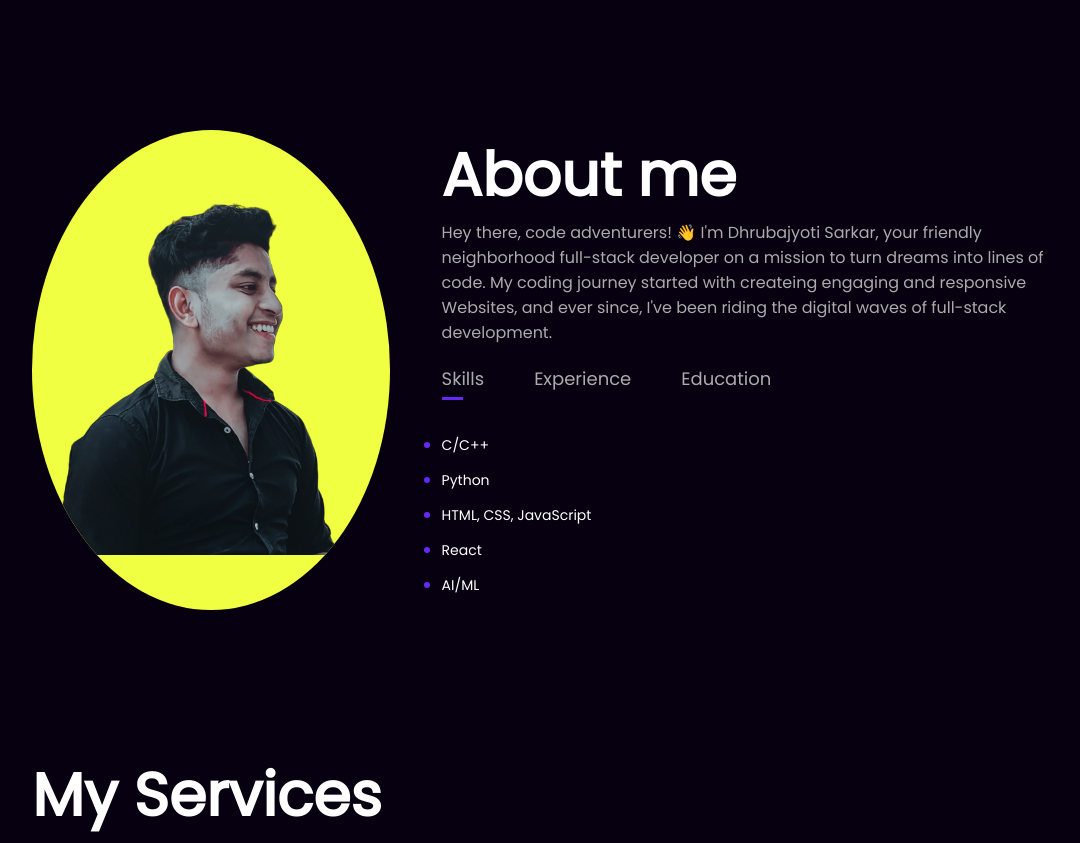
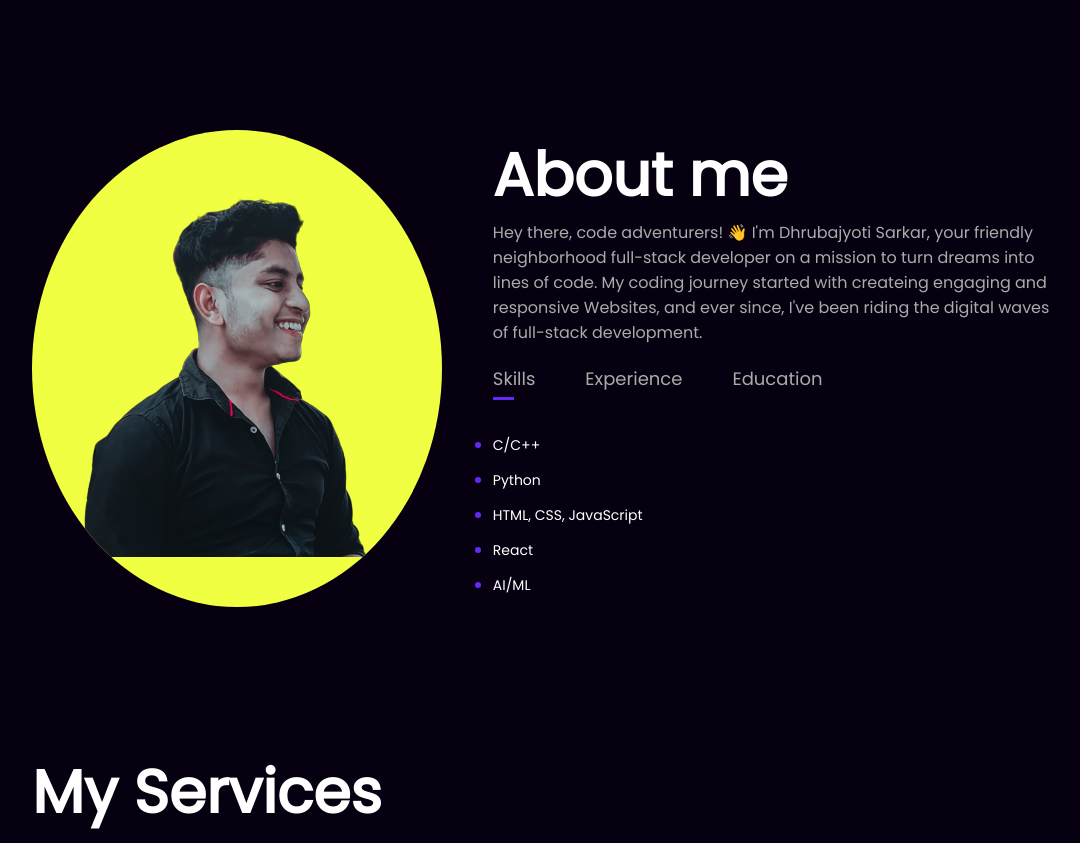
Before and after one commit to dhruba99/personal-portfolio, a plain HTML site: page index.html in a window 1280 px wide. Shown: the part 880-1723 px from the top of the page, without its empty margins (96-1176 px from the left). Drawn offline with nearby package versions, Linux system fonts and the light colour scheme.

Commit message:
change style.css

```diff
--- a/style.css
+++ b/style.css
@@ -17,10 +17,7 @@
     --white-color: #fdfdfd;
     --shadow-color: rgba(255, 255, 255, 0.2);
 }
-html{
-    /* font-size: 62.5%; */
-    overflow-x: hidden;
-}
+
 body{
     background: var(--bg-color);
     color: var(--text-color);
@@ -55,7 +52,7 @@ body{
     font-size: 1.3rem;
     color: var(--white-color);
     font-weight: 500;
-    margin-right: 2.5rem;
+    margin-right: 2rem;
 }
 
 .header.sticky .navbar a{
@@ -271,23 +268,23 @@ nav li a:hover::after{
     flex-wrap: wrap;
 }
 .about-col-1{
-    flex-basis: 35%;
-    height: 30rem;
+    flex-basis: 40%;
     background: var(--secondry-color);
     display: flex;
     align-items: center;
     justify-content: center;
     border-radius: 50%;
     overflow: hidden;
-
+    position: relative;
 }
 .about-col-1 img{
-    width: 90%;
-    border-radius: 15px;
+    width: 80%;
+    height: auto;
+    display: block;
 }
 
 .about-col-2{
-    flex-basis: 60%;
+    flex-basis: 55%;
 }
 
 .sub-title{
@@ -355,6 +352,7 @@ nav li a:hover::after{
 }
 .services-list i,h2{
     color: var(--secondry-color);
+    size: 13px;
 }
 .services-list div{
     background: #262626;
@@ -472,6 +470,9 @@ nav li a:hover::after{
 
 }
 /* -----------contact------------- */
+#contact{
+    padding-top: 50px;
+}
 .contact-left{
     flex-basis: 35%;
 }
```
